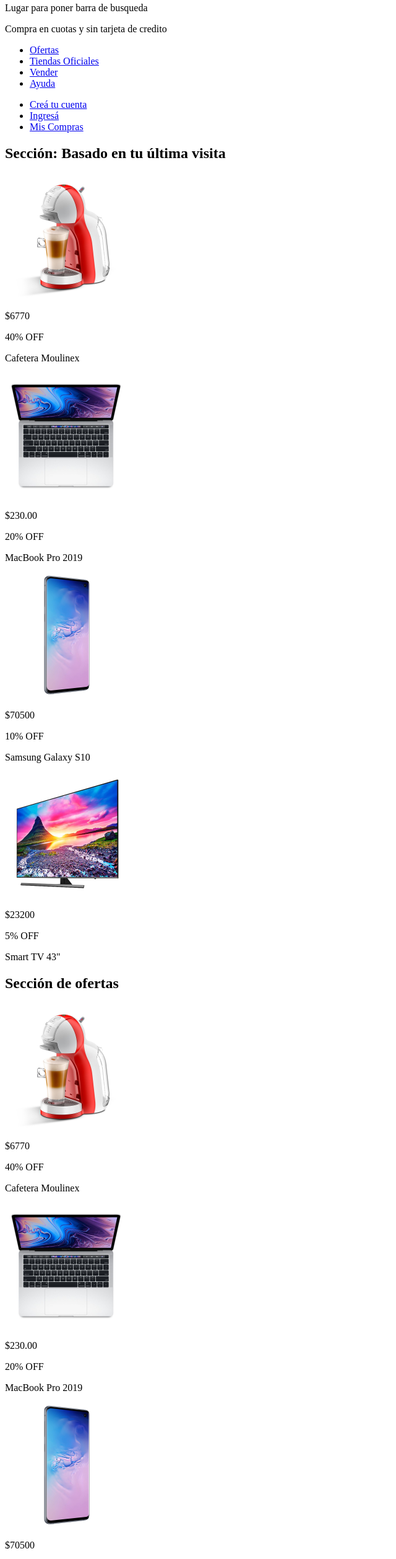
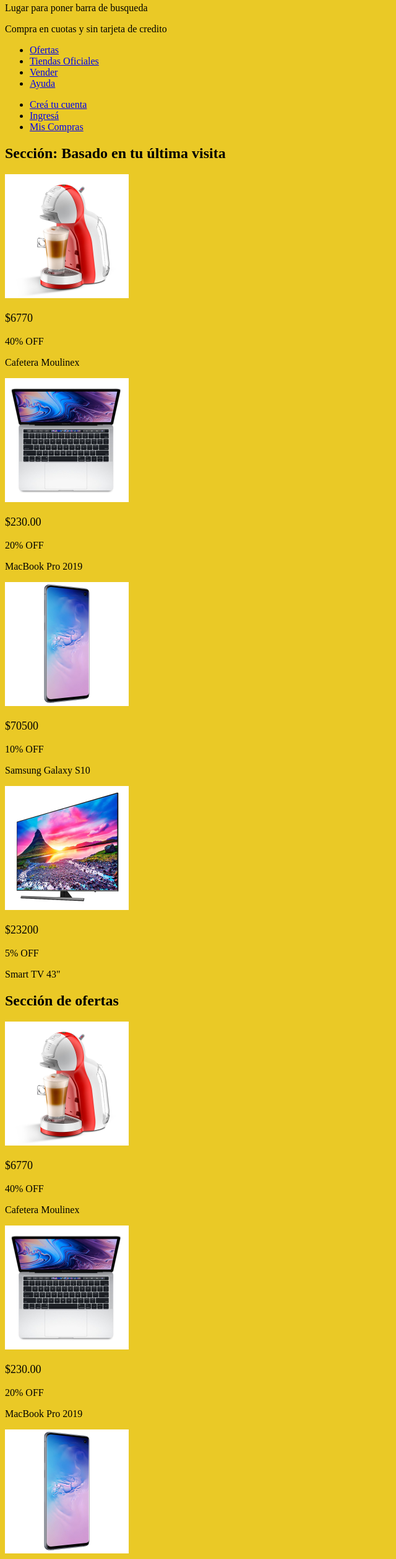
Before and after one commit to mmschiavon/mercadoliebre, a website: page views/home.html in a window 1280 px wide. Shown: the part 124-2639 px from the top of the page at 62% size, without its empty margins (0-640 px from the left). Drawn offline with Linux system fonts and the light colour scheme; files that its build step writes are made by us from their sources; files whose address does not match are found by name.

Commit message:
Conectado a CSS

```diff
--- a/app.js
+++ b/app.js
@@ -2,7 +2,8 @@
 const app = express();
 const path = require ('path');
 
-app.use ("/static",express.static("public"))
+app.use ("/static",express.static('./public'));
+
 
 app.get("/", (req,res)=>{
     res.sendFile(path.join(__dirname, "views/home.html"))
--- a/public/css/style.css
+++ b/public/css/style.css
@@ -0,0 +1,23 @@
+* {
+background-color: #EAC926;
+};
+cuerpo-de-texto {
+    font-size: 12px;
+
+}
+.titulares {
+    font-size: 24px;
+
+}
+.precios {
+    font-size: 18px;
+
+}
+descuentos {
+    font-size: 16px;
+
+}
+descripciones {
+    font-size: 16px;
+
+}
--- a/views/home.html
+++ b/views/home.html
@@ -4,6 +4,13 @@
     <meta charset="UTF-8" />
     <meta http-equiv="X-UA-Compatible" content="IE=edge" />
     <meta name="viewport" content="width=device-width, initial-scale=1.0" />
+
+    <link rel="stylesheet" href="/static/css/style.css">
+
+    <link rel="preconnect" href="https://fonts.googleapis.com">
+    <link rel="preconnect" href="https://fonts.gstatic.com" crossorigin>
+    <link href="https://fonts.googleapis.com/css2?family=Roboto:wght@100&display=swap" rel="stylesheet">
+
     <title>Micro desafio</title>
   </head>
   <body>
@@ -28,46 +35,46 @@
     </header>
 <main>
         <section>
-            <h2>Sección: Basado en tu última visita</h2>
+            <h2 class='titulares'>Sección: Basado en tu última visita</h2>
             <img height="200px" src="/static/images/img-cafetera-moulinex.jpg" alt="cafetera">
-            <p>$6770</p>
+            <p class='precios'>$6770</p>
             <p>40% OFF</p>
             <p>Cafetera Moulinex</p>
 
             <img height="200px" src="/static/images/img-macbook-pro-2019.jpg" alt="macbook-pro">
-            <p>$230.00</p>
+            <p class='precios'>$230.00</p>
             <p>20% OFF</p>
             <p>MacBook Pro 2019</p>
 
             <img height="200px" src="/static/images/img-samsung-galaxy-s10.jpg" alt="celular">
-            <p>$70500</p>
+            <p class='precios'>$70500</p>
             <p>10% OFF</p>
             <p>Samsung Galaxy S10</p>
 
             <img height="200px" src="/static/images/img-tv-samsung-smart.jpg" alt="tv">
-            <p>$23200</p>
+            <p class='precios'>$23200</p>
             <p>5% OFF</p>
             <p>Smart TV 43"</p>
         </section>
         <section>
-            <h2>Sección de ofertas</h2>
+            <h2 class='titulares'>Sección de ofertas</h2>
             <img height="200px" src="/static/images/img-cafetera-moulinex.jpg" alt="cafetera">
-            <p>$6770</p>
+            <p class='precios'>$6770</p>
             <p>40% OFF</p>
             <p>Cafetera Moulinex</p>
 
             <img height="200px" src="/static/images/img-macbook-pro-2019.jpg" alt="macbook-pro">
-            <p>$230.00</p>
+            <p class='precios'>$230.00</p>
             <p>20% OFF</p>
             <p>MacBook Pro 2019</p>
 
             <img height="200px" src="/static/images/img-samsung-galaxy-s10.jpg" alt="celular">
-            <p>$70500</p>
+            <p class='precios'>$70500</p>
             <p>10% OFF</p>
             <p>Samsung Galaxy S10</p>
 
             <img height="200px" src="/static/images/img-tv-samsung-smart.jpg" alt="tv">
-            <p>$23200</p>
+            <p class='precios'>$23200</p>
             <p>5% OFF</p>
             <p>Smart TV 43"</p>
         </section>
```
